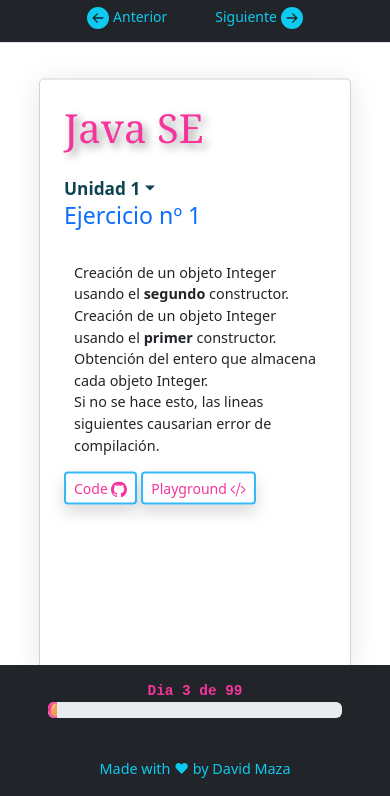
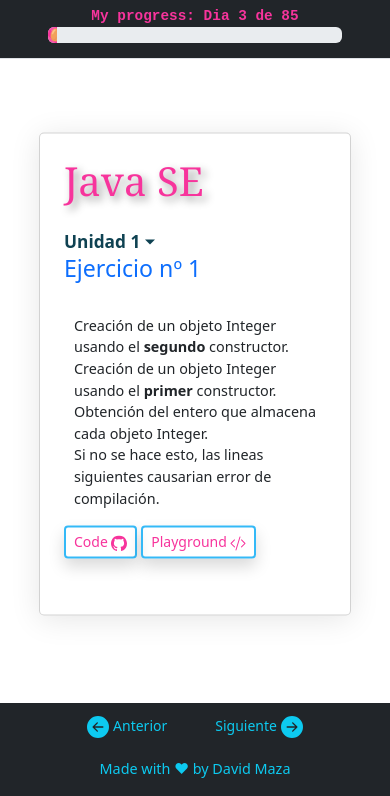
Before and after one commit to TECHMA-Bootcamp-FullStack-Java-Angular/dmb-tsys-java-2909-ta03b, a plain HTML site: page docs/index.html in a window 390 px wide. Shown: the part 48-844 px from the top of the page. Drawn offline with nearby package versions, Linux system fonts and the light colour scheme.

Commit message:
feat: improvements in mobile format

```diff
--- a/docs/css/style.css
+++ b/docs/css/style.css
@@ -96,10 +96,16 @@
   }
 
   header {
-    height: 80%;
+    height: 72%;
+    margin-bottom: 0;
     display: flex !important;
     align-items: center !important;
     justify-content: center !important;
+  }
+  main{
+    .card{
+      height:auto;
+    }
   }
 
   li {
@@ -122,4 +128,15 @@
     width: 100%;
     justify-content: center !important;
   }
+  footer{
+    position:-webkit-sticky;
+  }
 }
+
+@media (max-width: 360px) {
+  main{
+    .card{
+      margin-top: 30px !important;
+    }
+  }
+}
--- a/docs/index.html
+++ b/docs/index.html
@@ -32,47 +32,24 @@
         data-actual-height="50"
         width="200px"
       />
-      <!-- Barra de Navegacion -->
-        <nav class="d-flex justify-content-center btn-group-sm mt-1">
-          <a
-            id="previous"
-            type="button"
-            class="btn btn-outline-info mx-3"
-            aria-current="go to the previous page"
-          >
-            <svg
-              width="22"
-              height="22"
-              fill="currentColor"
-              class="bi bi-arrow-left-circle-fill"
-              viewBox="0 0 16 16"
-            >
-              <path
-                d="M8 0a8 8 0 1 0 0 16A8 8 0 0 0 8 0zm3.5 7.5a.5.5 0 0 1 0 1H5.707l2.147 2.146a.5.5 0 0 1-.708.708l-3-3a.5.5 0 0 1 0-.708l3-3a.5.5 0 1 1 .708.708L5.707 7.5H11.5z"
-              />
-            </svg>
-            Anterior
-          </a>
-
-          <a
-            id="next"
-            type="button"
-            class="btn btn-outline-info mx-3"
-            aria-current="go to the next page"
-            >Siguiente
-            <svg
-              width="22"
-              height="22"
-              fill="currentColor"
-              class="bi bi-arrow-right-circle-fill"
-              viewBox="0 0 16 16"
-            >
-              <path
-                d="M8 0a8 8 0 1 1 0 16A8 8 0 0 1 8 0zM4.5 7.5a.5.5 0 0 0 0 1h5.793l-2.147 2.146a.5.5 0 0 0 .708.708l3-3a.5.5 0 0 0 0-.708l-3-3a.5.5 0 1 0-.708.708L10.293 7.5H4.5z"
-              />
-            </svg>
-          </a>
-        </nav>
+      <div class="col-3  mx-auto mt-1">
+      <p id="day" class="d-flex justify-content-center text-info p-0 mb-0 mt-1">
+        Dia 1 de 94 días
+      <div class="progress mx-5 mb-4">
+        <div
+          id="myProgress"
+          translate="no"
+          class="progress-bar progress-bar-striped"
+          role="progressbar"
+          aria-valuenow="1"
+          aria-valuemin="0"
+          aria-valuemax="100"
+        >
+        <!-- render my progress  -->
+        </div>
+      </div>
+      </p>
+      </div>
       <!-- Logo T-Sistem -->
       <img
         class="mx-2 p-2 mt-0"
@@ -176,23 +153,51 @@
 
           </p>
         </div>
-        <div class="col-3  mx-auto">
-        </p>
-          <p id="day" class="d-flex justify-content-center text-info p-0 m-0">
-            Dia 1 de 94 días
-          <div class="progress mx-5 mb-4">
-            <div
-              id="myProgress"
-              translate="no"
-              class="progress-bar progress-bar-striped"
-              role="progressbar"
-              aria-valuenow="1"
-              aria-valuemin="0"
-              aria-valuemax="100"
+        <div class="col-3  mx-auto mt-1">
+
+          <!-- Barra de Navegacion -->
+        <nav class="d-flex justify-content-center btn-group-sm mt-1">
+          <a
+            id="previous"
+            type="button"
+            class="btn btn-outline-info mx-3"
+            aria-current="go to the previous page"
+          >
+            <svg
+              width="22"
+              height="22"
+              fill="currentColor"
+              class="bi bi-arrow-left-circle-fill"
+              viewBox="0 0 16 16"
             >
-            <!-- render my progress  -->
-            </div>
-          </div>
+              <path
+                d="M8 0a8 8 0 1 0 0 16A8 8 0 0 0 8 0zm3.5 7.5a.5.5 0 0 1 0 1H5.707l2.147 2.146a.5.5 0 0 1-.708.708l-3-3a.5.5 0 0 1 0-.708l3-3a.5.5 0 1 1 .708.708L5.707 7.5H11.5z"
+              />
+            </svg>
+            Anterior
+          </a>
+
+          <a
+            id="next"
+            type="button"
+            class="btn btn-outline-info mx-3"
+            aria-current="go to the next page"
+            >Siguiente
+            <svg
+              width="22"
+              height="22"
+              fill="currentColor"
+              class="bi bi-arrow-right-circle-fill"
+              viewBox="0 0 16 16"
+            >
+              <path
+                d="M8 0a8 8 0 1 1 0 16A8 8 0 0 1 8 0zM4.5 7.5a.5.5 0 0 0 0 1h5.793l-2.147 2.146a.5.5 0 0 0 .708.708l3-3a.5.5 0 0 0 0-.708l-3-3a.5.5 0 1 0-.708.708L10.293 7.5H4.5z"
+              />
+            </svg>
+          </a>
+        </nav>
+
+
         </div>
         <div class="col-3  d-flex align-items-center justify-content-end">
           <p translate="no" class="text-info p-0 mt-3 mx-3">
--- a/docs/js/index.js
+++ b/docs/js/index.js
@@ -18,7 +18,7 @@
   urlCode.href = exercise.urlCode;
   lessonsUnit.textContent = `Ejercicio nº ${exercise.numExercise}`;
   description.innerHTML = exercise.description;
-  day.textContent = `Dia ${getLessons(0).day} de 99`;
+  day.textContent = `My progress: Dia ${getLessons(0).day} de 85`;
   issue.textContent = getLessons(0).issue;
   msg.innerHTML = getLessons(0).msg;
   myProgress.innerHTML = getLessons(0).myProgress;
```
